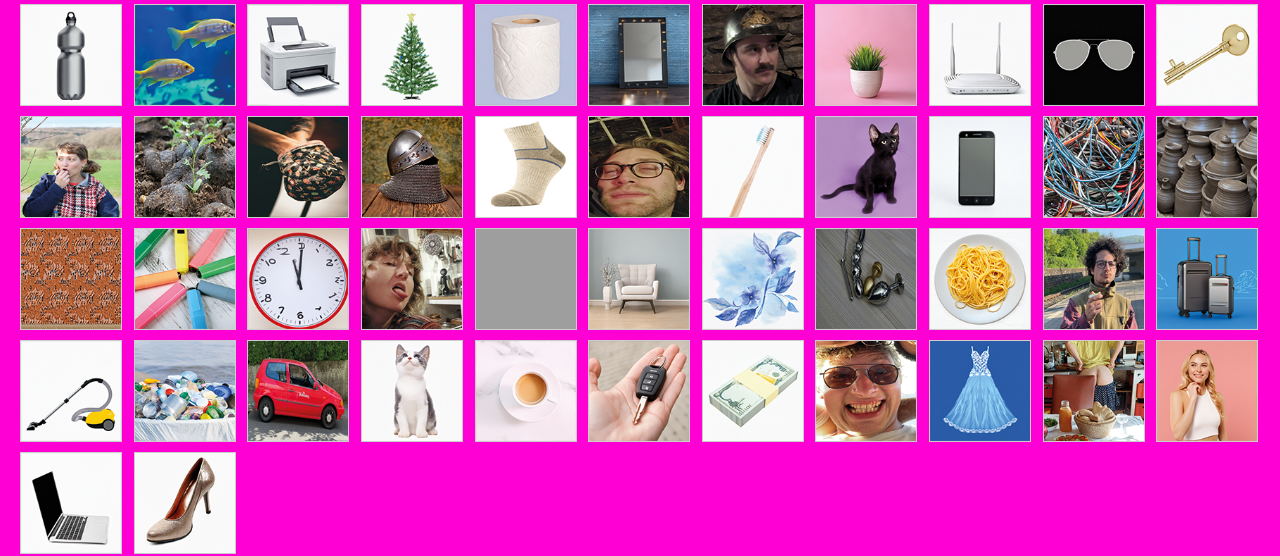
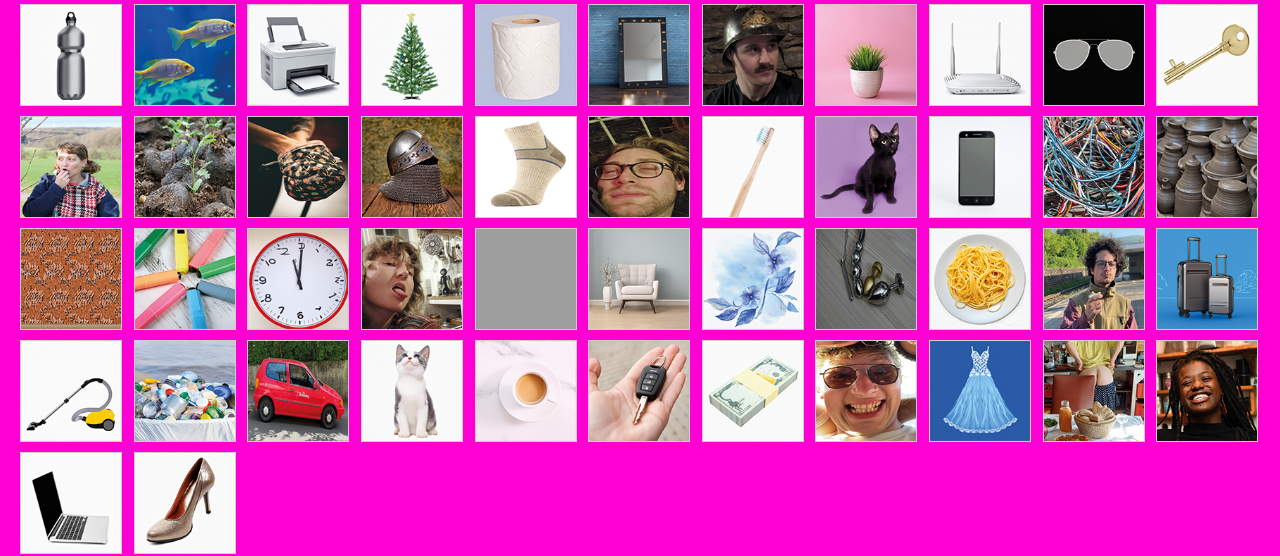
Before and after one commit to BieneMaja01/JoExit, a plain HTML site: page index.html in a window 1280 px wide. Shown: the part 113-669 px from the top of the page. Drawn offline with Linux system fonts and the light colour scheme; grey boxes are pictures that could not be loaded.

Commit message:
Add files via upload

```diff
--- a/index.html
+++ b/index.html
@@ -138,7 +138,7 @@
         <div class="tile"><img src="kleid.png" alt="Bild 15"><span>Ach das war deins?</span></div>
         <div class="tile"><img src="too hot.png" alt="Bild 15"><span>Too hot to handle?!</span></div>
 
-        <div class="tile"><img src="person.png" alt="Bild 15"><span>Achso du wohnst hier auch?</span></div>
+        <div class="tile"><img src="Elsi.png" alt="Bild 15"><span>Achso du wohnst hier auch?</span></div>
         <div class="tile"><img src="laptop.png" alt="Bild 15"><span>Das war ausversehen.</span></div>
         <div class="tile"><img src="schuhe.png" alt="Bild 15"><span>Ja sind deine, aber halt super hässlich.</span></div>
 
```
Also changed, not shown: Elsi.png (added).
